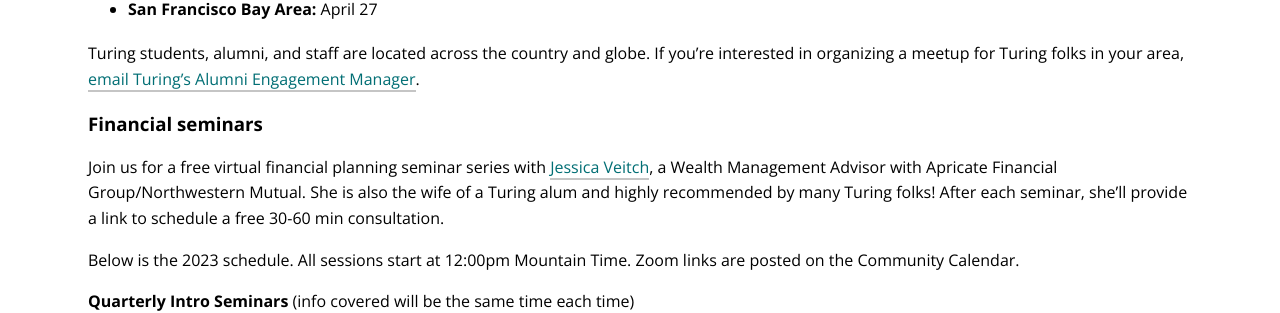
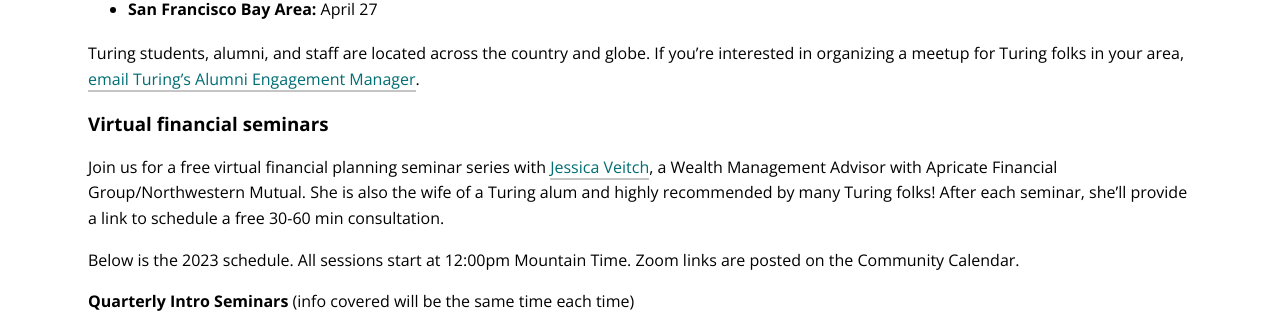
Before and after one commit to turingschool/alumni-site, a Jekyll site: the page built from connect.md, in a window 1280 px wide and 900 px high, scrolled down 1057 px. Shown: the part 149-462 px from the top of the window. Built offline with Jekyll 4.4.1, drawn with Linux system fonts in a browser that asks for light colours; nearby versions of some CDN libraries; comment, search, counter and statistics services are not loaded.

Commit message:
Update connect.md

```diff
--- a/connect.md
+++ b/connect.md
@@ -37,7 +37,7 @@ The most updated information about in-person and virtual events will be posted o
 
 Turing students, alumni, and staff are located across the country and globe. If you're interested in organizing a meetup for Turing folks in your area, <a href="mailto:alumni@turing.edu">email Turing's Alumni Engagement Manager</a>.
 
-### Financial seminars
+### Virtual financial seminars
 
 Join us for a free virtual financial planning seminar series with <a href="https://www.northwesternmutual.com/financial/advisor/jessica-veitch/" target="_blank">Jessica Veitch</a>, a Wealth Management Advisor with Apricate Financial Group/Northwestern Mutual. She is also the wife of a Turing alum and highly recommended by many Turing folks! After each seminar, she'll provide a link to schedule a free 30-60 min consultation.
 
```
Also changed, not shown: other parts of connect.md (+1 -1 lines).
